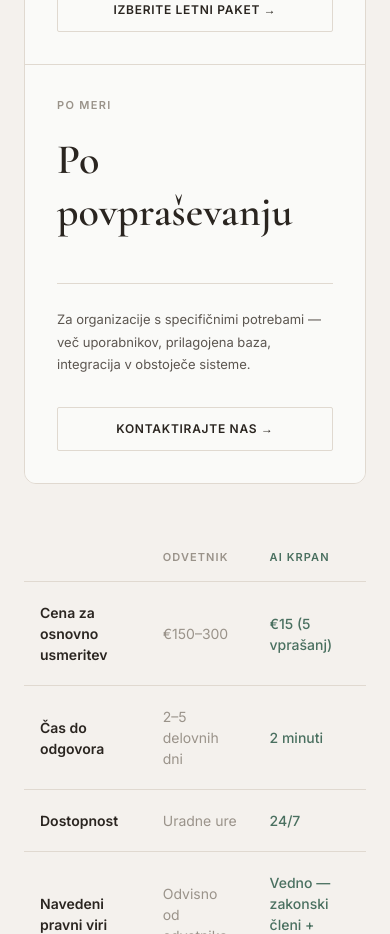
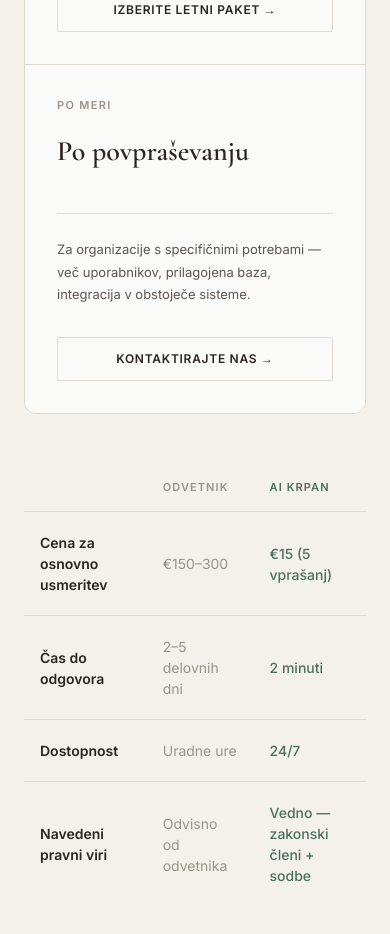
Before and after one commit to nejki/lexeu, a Next.js app: page / in a window 390 px wide. Shown: the part 7140-8074 px from the top of the page. Built offline with nearby package versions, Linux system fonts and the light colour scheme.

Commit message:
fix(pricing): prevent Po povpraševanju text overflow on mobile
Separate font-size classes into conditional branches instead of
stacking conflicting arbitrary values in the same class string.

```diff
--- a/components/Pricing.tsx
+++ b/components/Pricing.tsx
@@ -116,7 +116,7 @@ export default function Pricing() {
               {plan.name}
             </p>
 
-            <p className={`font-serif text-[42px] font-semibold leading-none mb-1 ${plan.featured ? "text-white" : "text-site-text"} ${plan.price === "Po povpraševanju" ? "text-[20px] leading-tight" : ""}`}>
+            <p className={`font-serif font-semibold mb-1 ${plan.featured ? "text-white" : "text-site-text"} ${plan.price === "Po povpraševanju" ? "text-[28px] leading-tight" : "text-[42px] leading-none"}`}>
               {plan.price}
             </p>
             {plan.per && (
```
